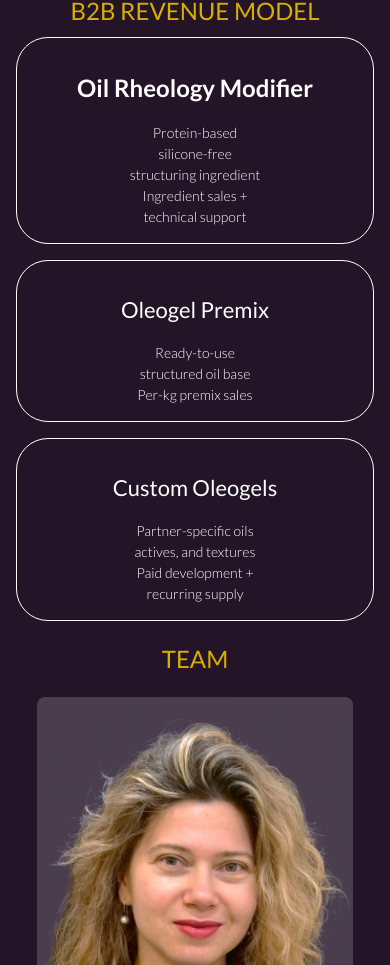
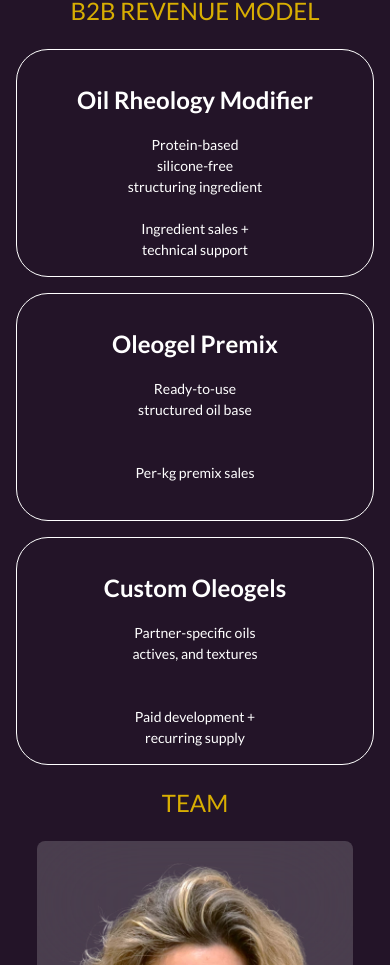
Before and after one commit to MrDrProfessorPatrick/olexir, a Next.js app: page /aboutus in a window 390 px wide. Shown: the part 2759-3724 px from the top of the page. Built offline with nearby package versions, Linux system fonts and the light colour scheme.

Commit message:
b2b revenue model rebuilt

```diff
--- a/src/app/aboutus/page.js
+++ b/src/app/aboutus/page.js
@@ -241,7 +241,7 @@ export default function AboutUs() {
                             B2B REVENUE MODEL
                         </h2>
                         {/* mobile */}
-                        <div className="flex flex-col gap-4 justify-center items-center mt-2 tabular-nums lg:hidden">
+                        <div className="flex flex-col pt-5 gap-4 justify-center items-center tabular-nums lg:hidden">
                             <div
                                 id="planProtein"
                                 className={`w-full flex flex-col items-center justify-center border-1 border-solid border-white rounded-4xl text-[14px] text-white px-1 lg:px-6 xl:px-8 2xl:px-1 py-4 ${lato.className}`}
@@ -251,21 +251,12 @@ export default function AboutUs() {
                                 >
                                     Oil Rheology Modifier
                                 </h3>
-                                <span className="font-light">
-                                    Protein-based
-                                </span>
-                                <span className="font-light">
-                                    silicone-free
-                                </span>
-                                <span className="font-light">
-                                    structuring ingredient
-                                </span>
-                                <span className="font-light">
-                                    Ingredient sales +
-                                </span>
-                                <span className="font-light">
-                                    technical support
-                                </span>
+                                <span>Protein-based</span>
+                                <span>silicone-free</span>
+                                <span>structuring ingredient</span>
+                                <br />
+                                <span>Ingredient sales +</span>
+                                <span>technical support</span>
                             </div>
 
                             <div
@@ -273,17 +264,16 @@ export default function AboutUs() {
                                 className={`w-full flex flex-col items-center text-center justify-center border-1 border-solid border-white rounded-4xl text-[14px] text-white px-1 lg:px-6 xl:px-8 2xl:px-12 py-4 ${lato.className}`}
                             >
                                 <h3
-                                    className={`text-[14px] text-[22px] text-white px-1 lg:px-6 xl:px-8 2xl:px-1 py-4 ${lato.className}`}
+                                    className={`font-bold text-[24px] lg:text-[28px]text-white px-1 lg:px-6 xl:px-8 2xl:px-1 py-4 ${lato.className}`}
                                 >
                                     Oleogel Premix
                                 </h3>
-                                <span className="font-light">Ready-to-use</span>
-                                <span className="font-light">
-                                    structured oil base
-                                </span>
-                                <span className="font-light">
-                                    Per-kg premix sales
-                                </span>
+                                <span>Ready-to-use</span>
+                                <span>structured oil base</span>
+                                <br />
+                                <br />
+                                <span>Per-kg premix sales</span>
+                                <br />
                             </div>
 
                             <div
@@ -291,22 +281,16 @@ export default function AboutUs() {
                                 className={`w-full flex flex-col text-center items-center border-1 border-solid border-white rounded-4xl text-[14px] text-white px-1 lg:px-6 xl:px-8 2xl:px-12 py-4 ${lato.className}`}
                             >
                                 <h3
-                                    className={`text-[14px] text-[22px] text-white px-1 lg:px-6 xl:px-8 2xl:px-1 py-4 ${lato.className}`}
+                                    className={`font-bold text-[24px] lg:text-[28px] text-white px-1 lg:px-6 xl:px-8 2xl:px-1 py-4 ${lato.className}`}
                                 >
                                     Custom Oleogels
                                 </h3>
-                                <span className="font-light">
-                                    Partner-specific oils
-                                </span>
-                                <span className="font-light">
-                                    actives, and textures
-                                </span>
-                                <span className="font-light">
-                                    Paid development +
-                                </span>
-                                <span className="font-light">
-                                    recurring supply
-                                </span>
+                                <span>Partner-specific oils</span>
+                                <span>actives, and textures</span>
+                                <br />
+                                <br />
+                                <span>Paid development +</span>
+                                <span>recurring supply</span>
                             </div>
                         </div>
                         {/* tablet and desktop */}
@@ -316,7 +300,7 @@ export default function AboutUs() {
                                 className={`w-full flex flex-col items-center border-1 border-solid border-white rounded-full md:rounded-4xl text-[14px] lg:text-[14px] xl:text-[16px] 2xl:text-[18px] 3xl:text-[22px] text-white px-1 lg:px-4 xl:px-4 2xl:px-12 py-4 ${lato.className}`}
                             >
                                 <h3
-                                    className={`font-bold text-[22px] text-white xl:text-[30px] text-white px-1 lg:px-1 xl:px-2 2xl:px-1 py-4 ${lato.className}`}
+                                    className={`font-bold text-[24px] xl-[28px]  text-white xl:text-[30px] text-white px-1 lg:px-1 xl:px-2 2xl:px-1 py-4 ${lato.className}`}
                                 >
                                     Oil Rheology Modifier
                                 </h3>
@@ -333,7 +317,7 @@ export default function AboutUs() {
                                 className={`w-full flex flex-col items-center border-1 border-solid border-white rounded-full md:rounded-4xl text-[14px] lg:text-[14px] xl:text-[16px] 2xl:text-[18px] 3xl:text-[22px] text-white px-1 lg:px-4 xl:px-4 2xl:px-12 py-4 ${lato.className}`}
                             >
                                 <h3
-                                    className={`font-bold text-[24px] xl:text-[30px] text-white px-1 lg:px-1 xl:px-8 2xl:px-1 py-4 ${lato.className}`}
+                                    className={`font-bold text-[24px] xl-[28px] xl:text-[30px] text-white px-1 lg:px-1 xl:px-8 2xl:px-1 py-4 ${lato.className}`}
                                 >
                                     Oleogel Premix
                                 </h3>
@@ -341,7 +325,6 @@ export default function AboutUs() {
                                 <span>structured oil base</span>
                                 <br />
                                 <br />
-
                                 <span>Per-kg premix sales</span>
                             </div>
 
@@ -350,7 +333,7 @@ export default function AboutUs() {
                                 className={`w-full flex flex-col items-center border-1 border-solid border-white rounded-full md:rounded-4xl text-[14px] lg:text-[14px] xl:text-[16px] 2xl:text-[18px] 3xl:text-[22px] text-white px-1 lg:px-4 xl:px-4 2xl:px-12 py-4 ${lato.className}`}
                             >
                                 <h3
-                                    className={`font-bold text-[24px] xl:text-[30px] text-white px-1 lg:px-1 xl:px-8 2xl:px-1 py-4 ${lato.className}`}
+                                    className={`font-bold text-[24px] xl-[28px] xl:text-[30px] text-white px-1 lg:px-1 xl:px-8 2xl:px-1 py-4 ${lato.className}`}
                                 >
                                     Custom Oleogels
                                 </h3>
```
